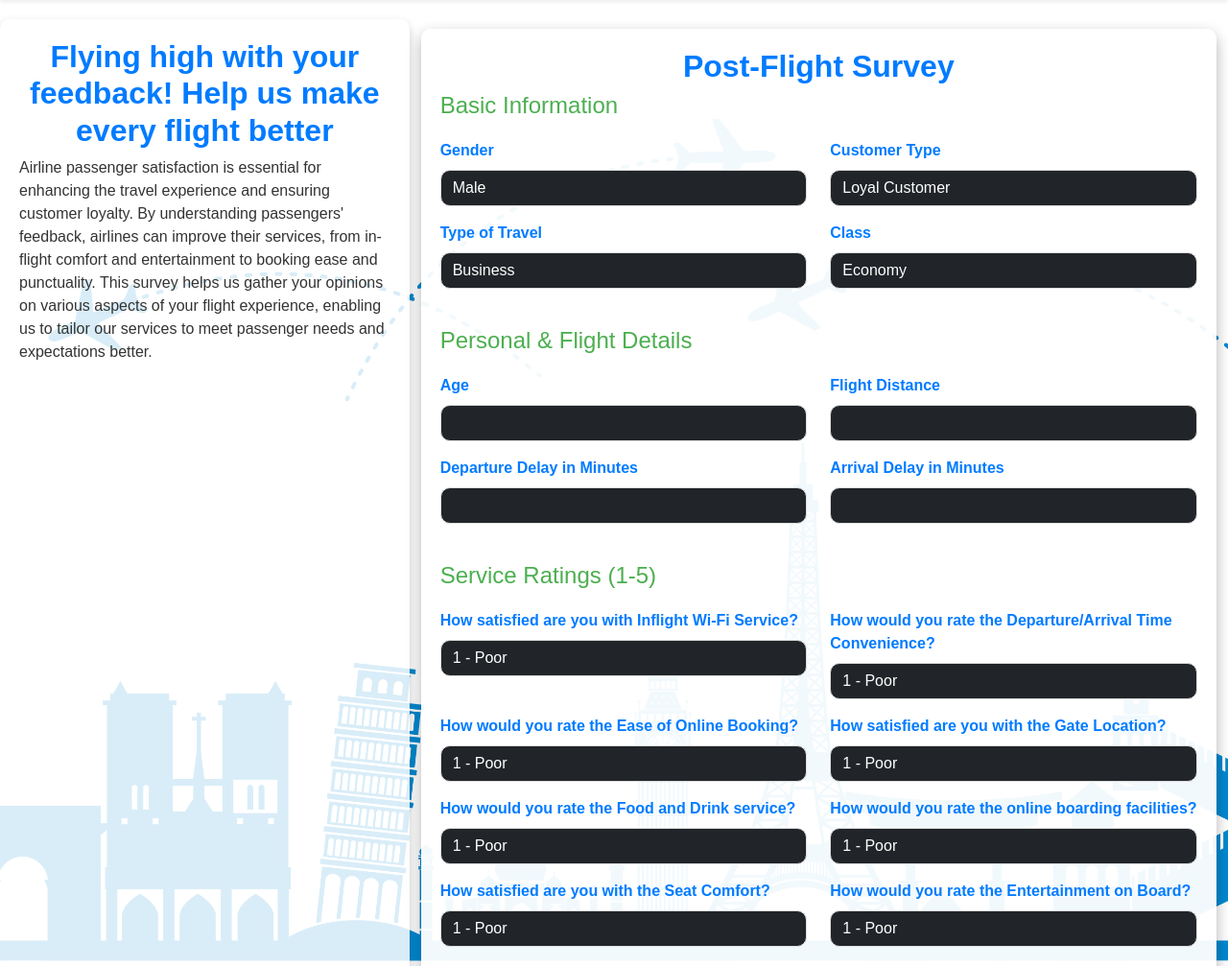
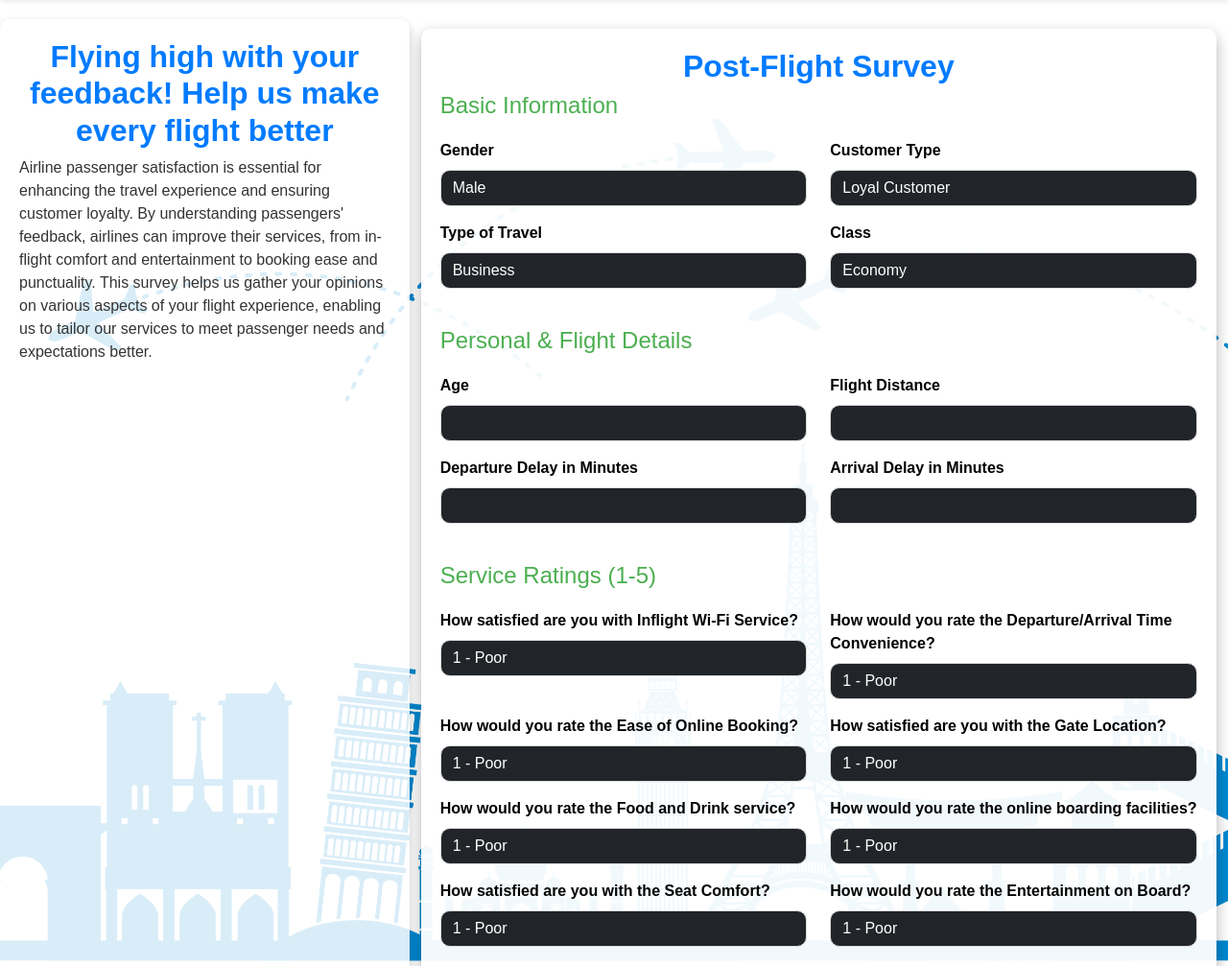
Before and after one commit to Mafaz5128/Web-Application---Predicting-Airline-Passenger-Satisfaction-Using-Machine-Learning-Model, a Flask app: page / in a window 1280 px wide. Shown: the part 56-1063 px from the top of the page at 96% size. Run offline with Flask 3, Linux system fonts and the light colour scheme; parts of the project's set-up code (start-up, migrations or seed data) failed here and were passed over; some libraries are stand-ins or nearby versions.

Commit message:
Update style.css

```diff
--- a/static/style.css
+++ b/static/style.css
@@ -52,7 +52,7 @@ h4 {
 }
 
 label {
-    color: #007bff;
+    color: #000;
     font-weight: bold;
 }
 
```
